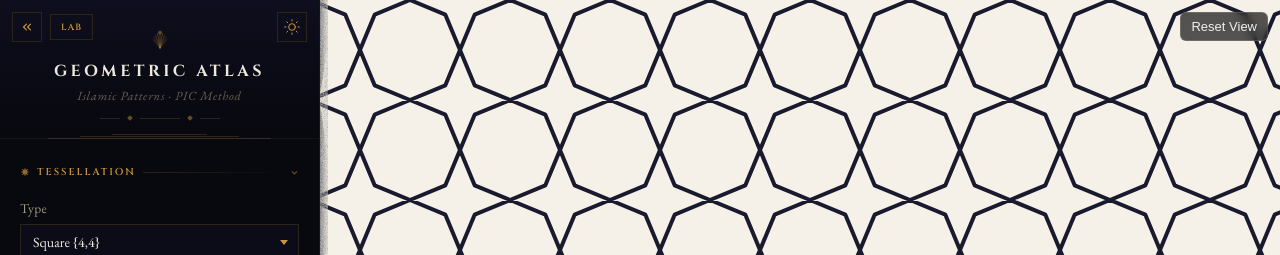
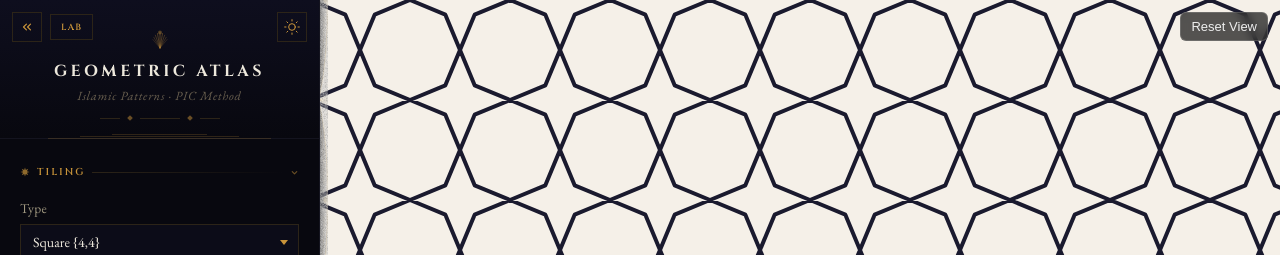
Before and after one commit to TheHJRBean/Claude-Code-CLI-Geometric-Pattern-Creator, a React (Vite) app: page / in a window 1280 px wide. Shown: the top 255 px of the page. Built offline with nearby package versions, Linux system fonts and the light colour scheme.

Commit message:
fix(gallery): rename 'Tessellation' to 'Tiling' per CONTEXT.md

```diff
--- a/src/components/Sidebar.tsx
+++ b/src/components/Sidebar.tsx
@@ -456,9 +456,9 @@ export function Sidebar({
       {/* ── Sections ────────────────────────────────────── */}
       <div className="sidebar-sections">
 
-        {/* Tessellation */}
+        {/* Tiling */}
         <div style={{ paddingTop: 20, paddingBottom: 4, borderBottom: '1px solid var(--border-subtle)' }}>
-          <SectionTitle open={isOpen('tiling')} onToggle={() => toggleSection('tiling')}>Tessellation</SectionTitle>
+          <SectionTitle open={isOpen('tiling')} onToggle={() => toggleSection('tiling')}>Tiling</SectionTitle>
           {isOpen('tiling') && (
             <>
               <FieldLabel label="Type" />
@@ -642,7 +642,7 @@ export function Sidebar({
                 <Toggle
                   checked={showTileLayer}
                   onChange={() => onToggleTileLayer()}
-                  label="Show tessellation"
+                  label="Show tiling"
                 />
               </div>
               <div style={{ marginBottom: 4 }} />
```
